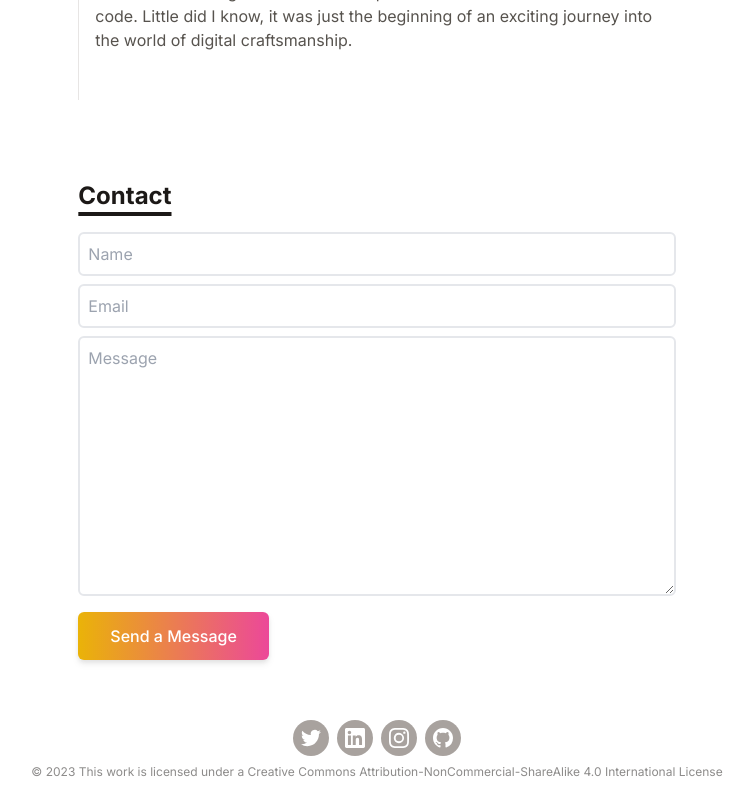
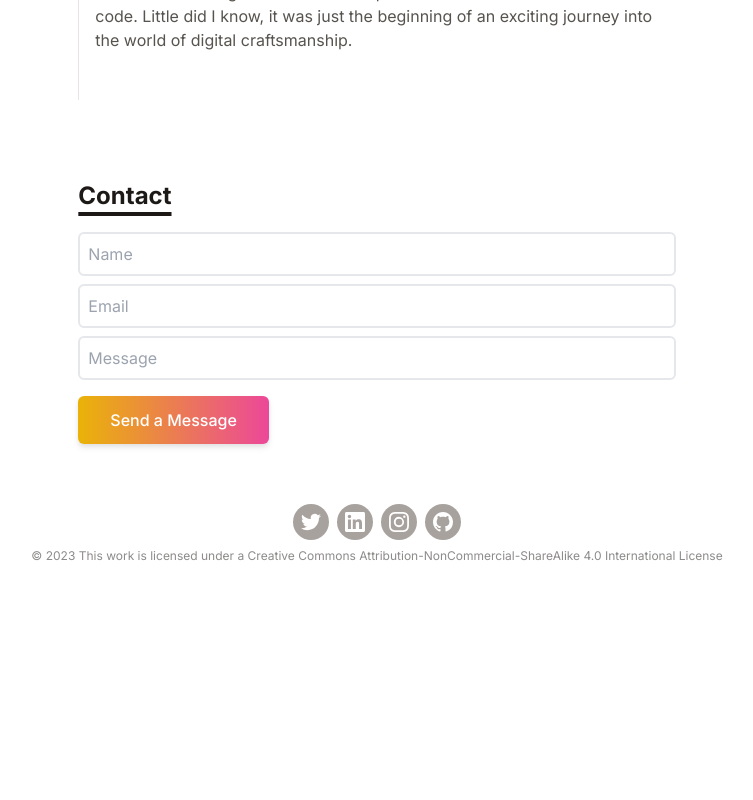
Before and after one commit to rushabhcodes/minimal-portfolio, a React (Vite) app: page / in a window 1280 px wide. Shown: the part 1276-2076 px from the top of the page, without its empty margins (263-1016 px from the left). After the commit the page ends 1860 px from the top, so only its background shows below. Built offline with nearby package versions, Linux system fonts and the light colour scheme.

Commit message:
bug fix: fixed contact form

```diff
--- a/src/components/Contact.jsx
+++ b/src/components/Contact.jsx
@@ -22,7 +22,8 @@ function Contact() {
             placeholder="Email"
             className="my-2 p-2 bg-transparent border-2 rounded-md focus:outline-none"
           />
-          <textarea
+          <input
+            type="text"
             name="message"
             placeholder="Message"
             cols="30"
@@ -30,7 +31,7 @@ function Contact() {
             className="mb-4 p-2 bg-transparent border-2 rounded-md focus:outline-none"
           />
           <button
-          type="button"
+          type="submit"
           className="text-center inline-block px-8 py-3 w-max text-base font-medium rounded-md text-white bg-gradient-to-r from-yellow-500 to-pink-500 drop-shadow-md hover:stroke-white"
           >
             Send a Message
```
